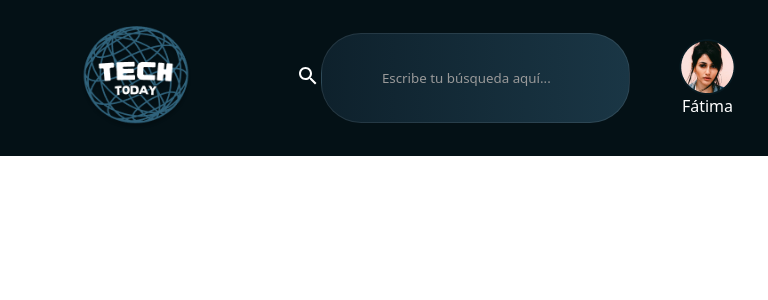
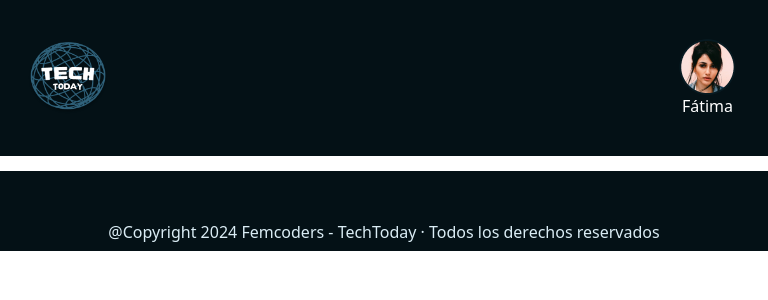
Before and after one commit to leiteway/NewsPaper_App, a React (Vite) app in the folder client/: page / in a window 768 px wide. Shown: the top 300 px of the page. Built offline with nearby package versions, Linux system fonts and the light colour scheme.

Commit message:
footer-finished

```diff
--- a/client/src/components/footer/Footer.css
+++ b/client/src/components/footer/Footer.css
@@ -0,0 +1,20 @@
+.footer-div{
+    background-color: #041116;
+    height: 5rem;
+    position: relative;
+}
+.footer-div p{
+    display: flex;
+    justify-content: center;
+    text-align: center;
+    color: #DBEDF5;
+    font-size: 0.7rem;
+    margin-top: 2%;
+    padding: 6.5%;
+}
+
+@media only screen and (min-width: 768px){
+    .footer-div p{
+        font-size: 1rem;
+    }
+}
--- a/client/src/components/footer/Footer.tsx
+++ b/client/src/components/footer/Footer.tsx
@@ -1,9 +1,9 @@
-
+import "./Footer.css"
 
 const Footer = () => {
   return (
-    <div>
-
+    <div className='footer-div'>
+     <p >@Copyright 2024 Femcoders - TechToday · Todos los derechos reservados</p>
     </div>
   )
 }
--- a/client/src/components/navBar/NavBar.css
+++ b/client/src/components/navBar/NavBar.css
@@ -46,3 +46,19 @@
     flex-direction: column;
     align-items: center;
 }
+
+@media only screen and (max-width: 768px){
+    .logotipo{
+        width: 5rem;
+        height: 4.5rem;
+        padding: 1.75rem;
+    }
+    .searchBar {
+        display: none;
+    }
+
+    .searchIcon {
+        display: none;
+        z-index: -1;
+    }
+}
```
